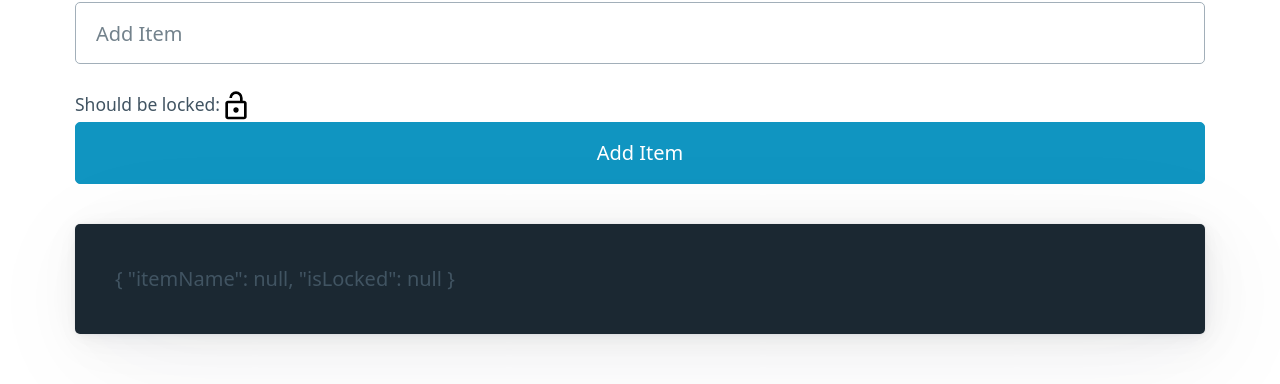
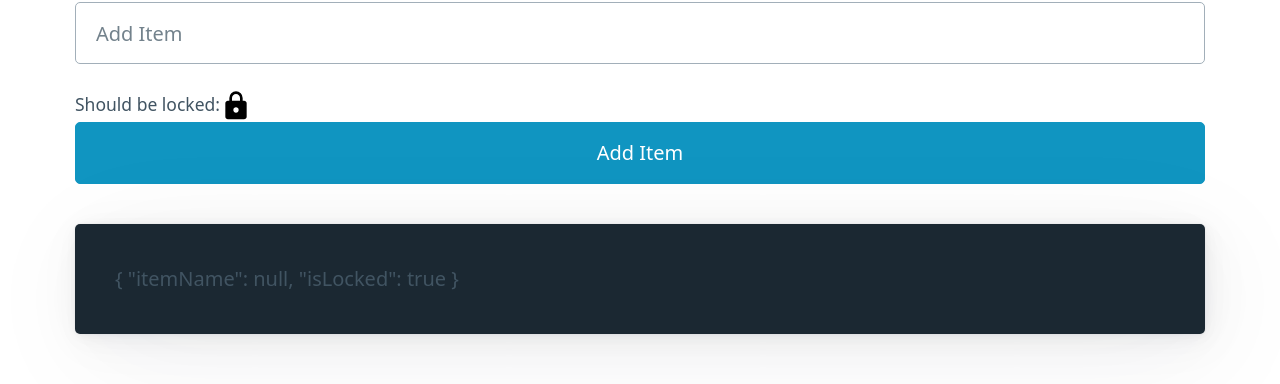
Before and after one commit to svene/ngdemos-by-branch, an Angular app: page / in a window 1280 px wide. Shown: the part 155-539 px from the top of the page. Built offline with nearby package versions, Linux system fonts and the light colour scheme.

Commit message:
implemented CVA.writeValue()

```diff
--- a/src/app/app.component.ts
+++ b/src/app/app.component.ts
@@ -50,7 +50,7 @@ export class AppComponent implements OnInit {
   ngOnInit(): void {
     this.formGroup = this.fb.group({
       itemName: new FormControl(),
-      isLocked: new FormControl(),
+      isLocked: new FormControl(true), // will call 'writeValue' on ControlValueAccessor
     });
   }
 
--- a/src/complex-form-control/lock-input/lock-input.component.ts
+++ b/src/complex-form-control/lock-input/lock-input.component.ts
@@ -5,11 +5,11 @@ import {ControlValueAccessor, NG_VALUE_ACCESSOR} from "@angular/forms";
   selector: 'app-lock-input',
   standalone: true,
   template: `
-      <small>Should be locked:</small>
-      <!-- See https://icones.js.org/collection/all -->
-      <img
-        src="{{isLocked ? 'assets/svg/MaterialSymbolsLock.svg' : 'assets/svg/MaterialSymbolsLockOpenOutline.svg'}}"
-        (click)="isLocked = !isLocked" alt="">
+    <small>Should be locked:</small>
+    <!-- See https://icones.js.org/collection/all -->
+    <img
+      src="{{value ? 'assets/svg/MaterialSymbolsLock.svg' : 'assets/svg/MaterialSymbolsLockOpenOutline.svg'}}"
+      (click)="value = !value" alt="">
   `,
   styles: [
     `
@@ -24,7 +24,7 @@ import {ControlValueAccessor, NG_VALUE_ACCESSOR} from "@angular/forms";
   ]
 })
 export class LockInputComponent implements ControlValueAccessor{
-  isLocked = false;
+  value = false;
 
   registerOnChange(fn: any): void {
   }
@@ -32,6 +32,8 @@ export class LockInputComponent implements ControlValueAccessor{
   registerOnTouched(fn: any): void {
   }
 
-  writeValue(obj: any): void {
+  writeValue(obj: boolean): void {
+    console.log('writeValue: ' + obj);
+    this.value = obj;
   }
 }
```
